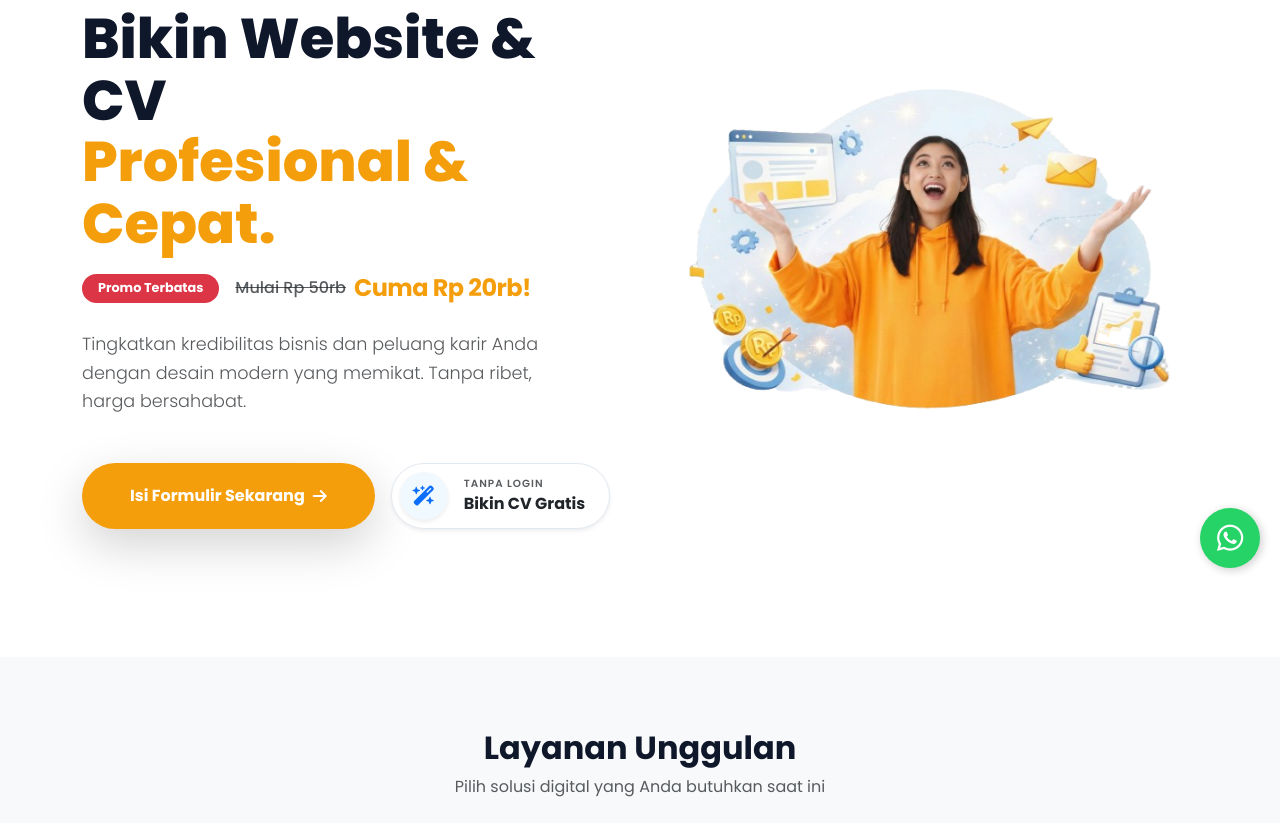
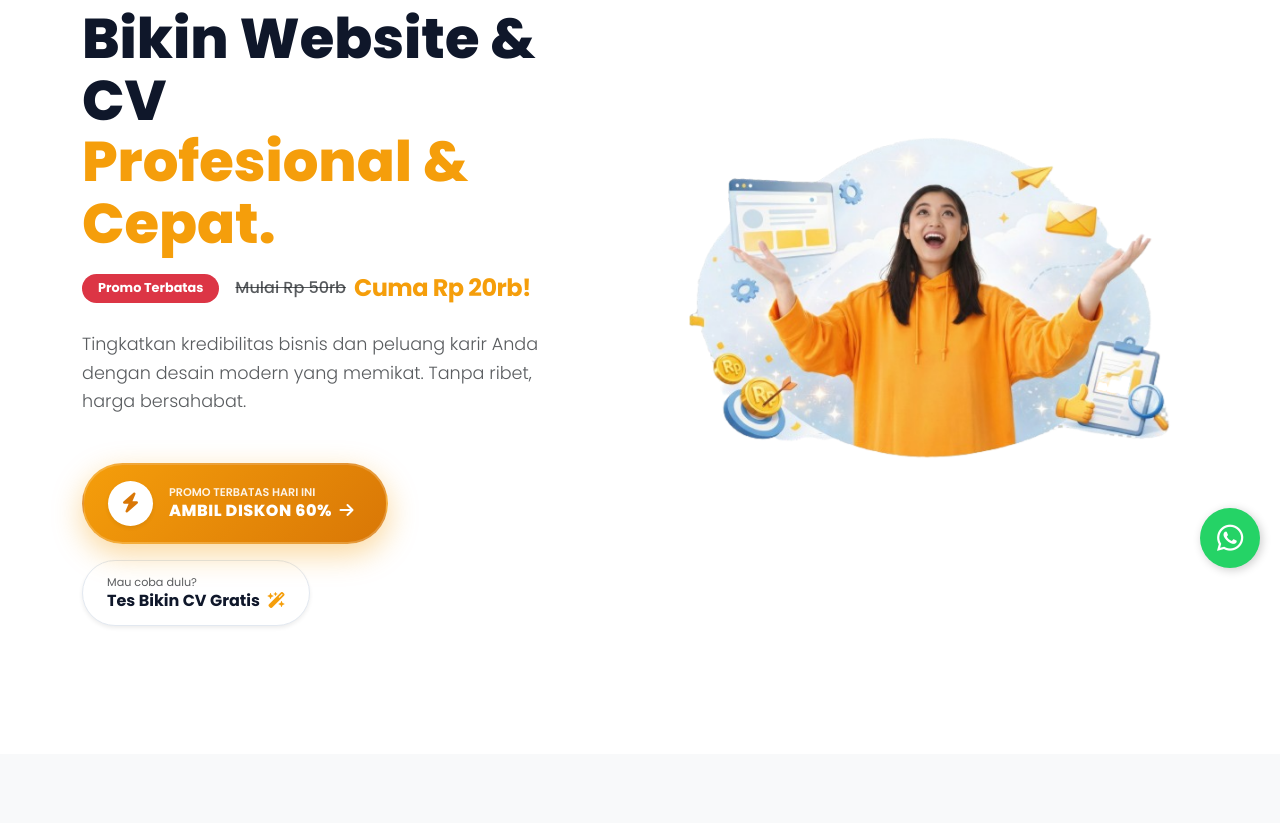
Before and after one commit to amal-hidayah/kardigi-web, a Flask app: page / in a window 1280 px wide. Shown: the part 212-1035 px from the top of the page. Run offline with Flask 3, Linux system fonts and the light colour scheme.

Commit message:
Fix app.py urutan dan tambah requirements buat Azure

```diff
--- a/app.py
+++ b/app.py
@@ -6,19 +6,21 @@ from flask import Flask, render_template, request, redirect, url_for, flash, ses
 from flask_sqlalchemy import SQLAlchemy
 from werkzeug.utils import secure_filename
 from functools import wraps
-from PIL import Image  # Tambahan: Untuk optimasi gambar agar website kencang
+from PIL import Image
 
 app = Flask(__name__)
 app.config['SECRET_KEY'] = 'rahasia_dapur_kardigi_2025_secure'
-app.config['SQLALCHEMY_DATABASE_URI'] = 'sqlite:///amaljaya.db'
+
+# --- 1. DEFINISI BASE_DIR (PINDAH KE ATAS) ---
+# Didefinisikan di awal agar bisa dipakai di config database & folder
+BASE_DIR = os.path.abspath(os.path.dirname(__file__))
+
+# --- 2. KONFIGURASI DATABASE ---
+# Menggunakan path absolut agar file .db tetap terbaca di server Azure
+app.config['SQLALCHEMY_DATABASE_URI'] = 'sqlite:///' + os.path.join(BASE_DIR, 'amaljaya.db')
 app.config['SQLALCHEMY_TRACK_MODIFICATIONS'] = False
 
-# --- CONFIG ADMIN (Ganti Password di Sini) ---
-ADMIN_USERNAME = 'admin'
-ADMIN_PASSWORD = 'kardigi123'
-
-# --- KONFIGURASI FOLDER ---
-BASE_DIR = os.path.abspath(os.path.dirname(__file__))
+# --- 3. KONFIGURASI FOLDER ---
 UPLOAD_FOLDER = os.path.join(BASE_DIR, 'static/uploads')
 DEMO_FOLDER = os.path.join(BASE_DIR, 'static/demos')
 CV_FOLDER = os.path.join(BASE_DIR, 'static/files_cv')
@@ -27,10 +29,13 @@ app.config['UPLOAD_FOLDER'] = UPLOAD_FOLDER
 app.config['DEMO_FOLDER'] = DEMO_FOLDER
 app.config['CV_FOLDER'] = CV_FOLDER
 
-# Pastikan folder tersedia
+# Pastikan folder tersedia otomatis
 for folder in [UPLOAD_FOLDER, DEMO_FOLDER, CV_FOLDER]:
     if not os.path.exists(folder): os.makedirs(folder)
 
+# --- CONFIG ADMIN ---
+ADMIN_USERNAME = 'admin'
+ADMIN_PASSWORD = 'kardigi123'
 ALLOWED_EXTENSIONS_IMG = {'png', 'jpg', 'jpeg', 'gif'}
 
 def allowed_file(filename, extensions):
@@ -69,7 +74,6 @@ DATA_LAYANAN = [
     {'id': 'surat-lamaran', 'kategori': 'cv', 'judul': 'Surat Lamaran', 'deskripsi': 'Kata-kata profesional pemikat HRD.', 'gambar': 'cv_english.jpg'}
 ]
 
-# --- DEKORATOR: Cek Login ---
 def login_required(f):
     @wraps(f)
     def decorated_function(*args, **kwargs):
@@ -119,7 +123,6 @@ def showcase_page(id_layanan):
     daftar_referensi = Referensi.query.filter_by(layanan_id=id_layanan).all()
     return render_template('showcase.html', layanan=layanan_info, referensi=daftar_referensi)
 
-# Tambahan: Route CV Generator Freemium
 @app.route('/generator')
 def cv_generator():
     return render_template('generator_cv.html')
@@ -147,13 +150,12 @@ def upload_referensi():
             filename_img = secure_filename(file_img.filename)
             filepath = os.path.join(app.config['UPLOAD_FOLDER'], filename_img)
 
-            # --- Tambahan: Optimasi Gambar Sebelum Simpan ---
+            # --- Optimasi Gambar Sebelum Simpan ---
             img = Image.open(file_img)
             if img.mode in ("RGBA", "P"): img = img.convert("RGB")
             if img.width > 1200:
                 img.thumbnail((1200, 1200), Image.Resampling.LANCZOS)
             img.save(filepath, optimize=True, quality=75)
-            # -----------------------------------------------
         else:
             flash("Thumbnail wajib diupload!", "danger"); return redirect(url_for('admin_page'))
 
@@ -168,6 +170,7 @@ def upload_referensi():
                 target_extract_path = os.path.join(app.config['DEMO_FOLDER'], folder_name)
                 if os.path.exists(target_extract_path): shutil.rmtree(target_extract_path)
                 try:
+                    # --- Ekstraksi ZIP untuk Demo Website ---
                     with zipfile.ZipFile(file_project, 'r') as zip_ref: zip_ref.extractall(target_extract_path)
                     if not os.path.exists(os.path.join(target_extract_path, 'index.html')):
                         subitems = os.listdir(target_extract_path)
@@ -206,7 +209,6 @@ def hapus_pesanan(id):
     item = Order.query.get(id); db.session.delete(item); db.session.commit()
     return redirect(url_for('admin_page'))
 
-# --- ORDER ---
 @app.route('/order', methods=['GET', 'POST'])
 def order():
     referensi_pilihan = request.args.get('ref', '')
--- /dev/null
+++ b/requirements.txt
@@ -0,0 +1,6 @@
+Flask==3.1.1
+Flask-SQLAlchemy==3.1.1
+Pillow==11.2.1
+gunicorn==23.0.0
+SQLAlchemy==2.0.41
+Werkzeug==3.1.3
--- a/templates/index.html
+++ b/templates/index.html
@@ -32,33 +32,46 @@
                         Tingkatkan kredibilitas bisnis dan peluang karir Anda dengan desain modern yang memikat. Tanpa ribet, harga bersahabat.
                     </p>
 
+                    <!-- NEW LUXURY BUTTONS GROUP -->
                     <div class="d-flex flex-wrap gap-3 justify-content-center justify-content-lg-start animate-delay">
 
-                       <!-- TOMBOL UTAMA (Orange Solid) -->
+                       <!-- TOMBOL 1: CTA UTAMA (Gradient & Glowing) -->
                         <a href="{{ url_for('order') }}"
-                           class="btn btn-orange rounded-pill px-5 py-3 shadow-lg fw-bold d-flex align-items-center gap-2"
-                           style="transition: transform 0.2s ease-in-out;">
-                            <span>Isi Formulir Sekarang</span>
-                            <i class="fas fa-arrow-right"></i>
+                           class="btn rounded-pill px-4 py-3 shadow-lg d-flex align-items-center gap-3 position-relative overflow-hidden"
+                           style="background: linear-gradient(135deg, #f59e0b 0%, #d97706 100%);
+                                  box-shadow: 0 10px 30px rgba(245, 158, 11, 0.4) !important;
+                                  border: 2px solid rgba(255,255,255,0.2);
+                                  transition: transform 0.3s ease;"
+                           onmouseover="this.style.transform='translateY(-5px) scale(1.02)'"
+                           onmouseout="this.style.transform='translateY(0) scale(1)'">
+
+                            <!-- Icon Box Bulat -->
+                            <div class="bg-white rounded-circle d-flex align-items-center justify-content-center shadow-sm"
+                                 style="width: 45px; height: 45px; color: #d97706;">
+                                <i class="fas fa-bolt fs-5"></i>
+                            </div>
+
+                            <!-- Teks CTA Ganda -->
+                            <div class="text-start lh-1 me-2">
+                                <div class="text-white small mb-1" style="font-size: 0.7rem; font-weight: 600; opacity: 0.9;">PROMO TERBATAS HARI INI</div>
+                                <div class="fw-800 text-white fs-6" style="font-weight: 800; letter-spacing: 0.5px;">
+                                    AMBIL DISKON 60% <i class="fas fa-arrow-right ms-1"></i>
+                                </div>
+                            </div>
                         </a>
 
-                        <!-- TOMBOL CV (Outline Mewah / Card Style) -->
+                        <!-- TOMBOL 2: CV GRATIS (Clean Premium Style) -->
                         <a href="{{ url_for('cv_generator') }}"
-                           class="btn bg-white rounded-pill pe-4 ps-2 py-2 shadow-sm d-flex align-items-center gap-3"
-                           style="border: 1px solid #e2e8f0; transition: transform 0.2s ease-in-out;"
-                           onmouseover="this.style.transform='translateY(-3px)'"
-                           onmouseout="this.style.transform='translateY(0)'">
+                           class="btn bg-white rounded-pill px-4 py-3 shadow-sm d-flex align-items-center gap-3"
+                           style="border: 1px solid #e2e8f0; transition: all 0.3s ease;"
+                           onmouseover="this.style.transform='translateY(-3px)'; this.style.borderColor='var(--accent-orange)'; this.style.boxShadow='0 10px 20px rgba(0,0,0,0.05)'"
+                           onmouseout="this.style.transform='translateY(0)'; this.style.borderColor='#e2e8f0'; this.style.boxShadow='none'">
 
-                            <!-- Icon Circle -->
-                            <div class="bg-soft-blue text-primary rounded-circle d-flex align-items-center justify-content-center shadow-sm"
-                                 style="width: 48px; height: 48px;">
-                                <i class="fa-solid fa-wand-magic-sparkles fs-5"></i>
-                            </div>
-
-                            <!-- Text Label -->
-                            <div class="text-start">
-                                <div class="text-muted fw-semibold" style="font-size: 0.65rem; text-transform: uppercase; letter-spacing: 1px;">Tanpa Login</div>
-                                <div class="fw-bold fs-6 text-dark">Bikin CV Gratis</div>
+                            <div class="text-start lh-1">
+                                <div class="text-muted small mb-1" style="font-size: 0.7rem;">Mau coba dulu?</div>
+                                <div class="fw-bold fs-6 text-dark" style="color: var(--primary-navy) !important;">
+                                    Tes Bikin CV Gratis <i class="fa-solid fa-wand-magic-sparkles text-orange ms-1"></i>
+                                </div>
                             </div>
                         </a>
                     </div>
```
